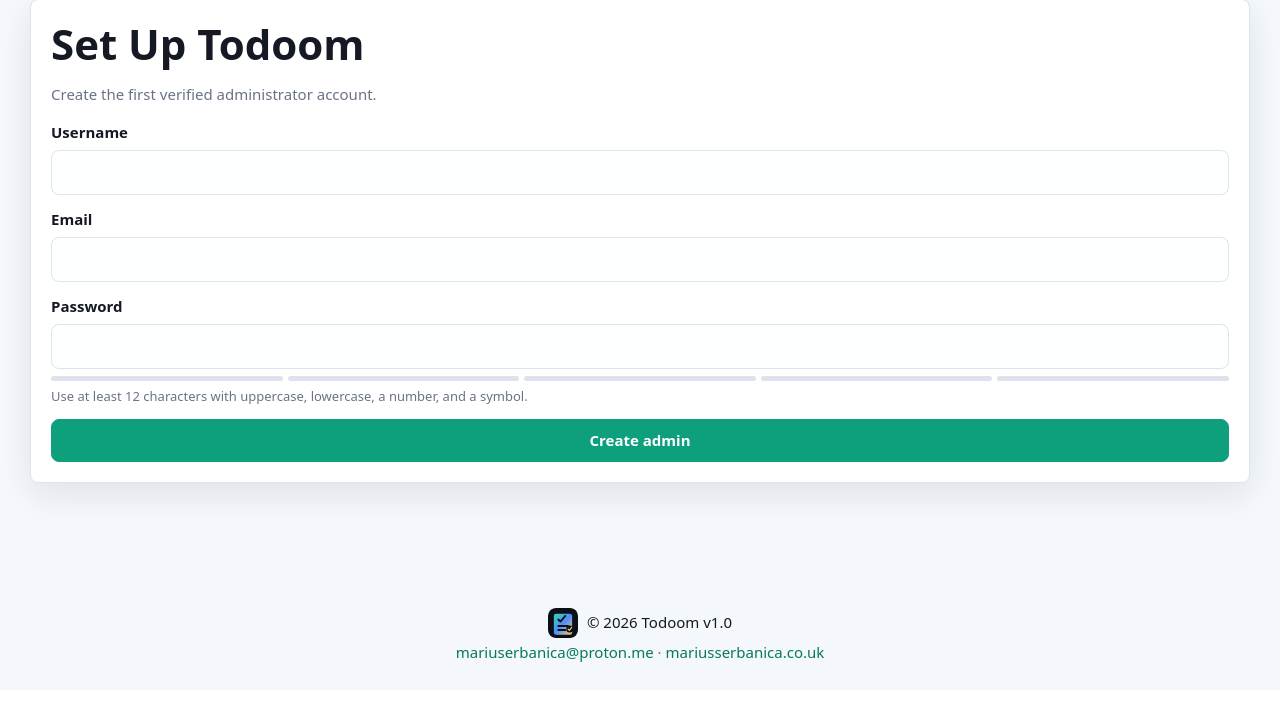
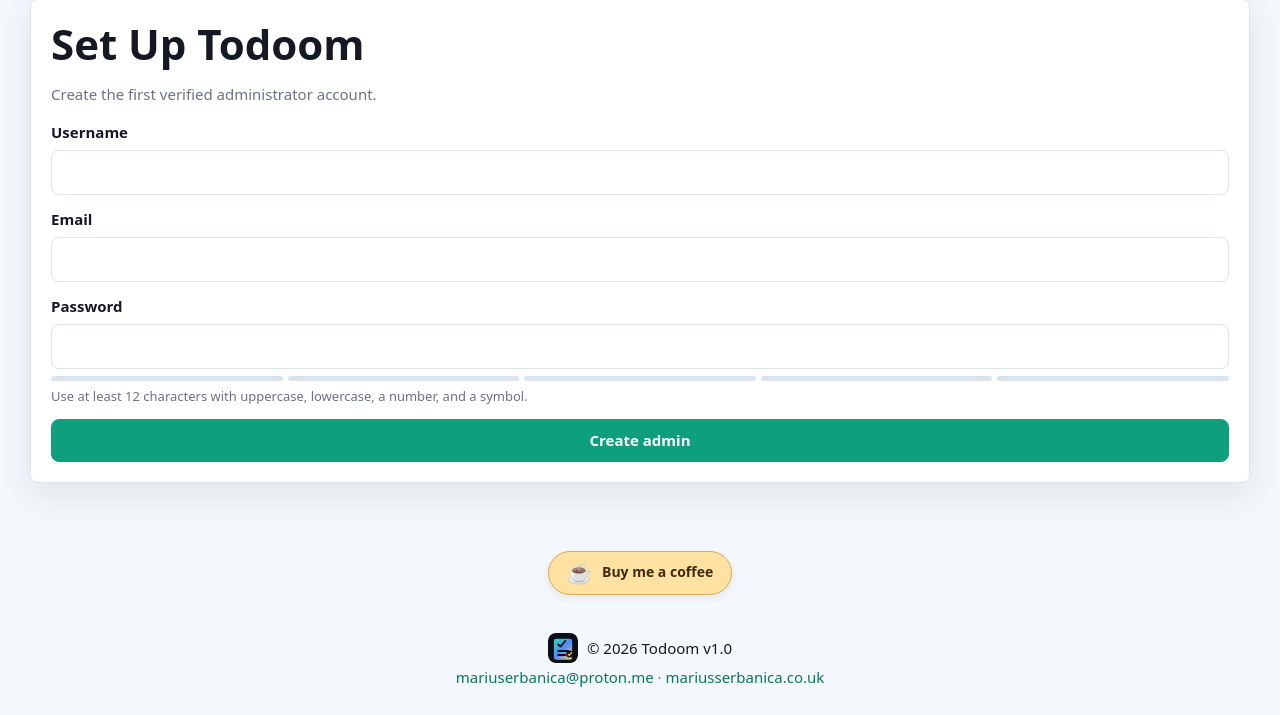
Before and after one commit to sherbmeister/todoom, a PHP site: page /index.php?a=setup in a window 1280 px wide. Shown: the part 110-825 px from the top of the page. Before the commit the page ends 772 px from the top, so only its background shows below. Run offline with PHP 8.4, Linux system fonts and the light colour scheme; some libraries are stand-ins or nearby versions.

Commit message:
Add coffee support button and PayPal donation link

```diff
--- /dev/null
+++ b/assets/support.css
@@ -0,0 +1,6 @@
+.app-coffee-support{display:flex;justify-content:center;align-items:center;flex:0 0 auto;clear:both;width:100%;box-sizing:border-box;padding:14px 16px;margin:0}
+.app-coffee-support .app-coffee-button{display:inline-flex;align-items:center;justify-content:center;gap:9px;min-height:44px;box-sizing:border-box;padding:10px 18px;border:1px solid #d8ad57;border-radius:999px;background:#ffe2a1;color:#3d2b13;font-family:inherit;font-size:14px;font-weight:700;line-height:1.35;letter-spacing:normal;text-decoration:none;white-space:nowrap;box-shadow:0 3px 9px #00000012;transition:background .15s,box-shadow .15s}
+.app-coffee-support .app-coffee-button:hover{background:#ffda87;color:#3d2b13;text-decoration:none;box-shadow:0 4px 12px #0000001f}
+.app-coffee-support .app-coffee-button:focus-visible{outline:3px solid #a66b12;outline-offset:4px}
+.app-coffee-support .app-coffee-cup{font-size:21px;line-height:1}
+@media(max-width:760px){.app-coffee-support{padding-bottom:calc(20px + env(safe-area-inset-bottom,0px))}body:has(.mobile-bottom-nav,.mobile-tabbar) .app-coffee-support{padding-bottom:calc(88px + env(safe-area-inset-bottom,0px))}}
--- a/index.php
+++ b/index.php
@@ -1,5 +1,6 @@
 <?php
 declare(strict_types=1);
+require_once __DIR__ . '/support.php';
 
 use BaconQrCode\Renderer\Image\SvgImageBackEnd;
 use BaconQrCode\Renderer\ImageRenderer;
@@ -727,7 +728,7 @@ function layout(string $title, string $content): void
         if (setting('allow_registration', '1') === '1') echo '<a href="?a=register">Register</a>';
     }
     $mobileBottomNav = $u ? '<nav class="mobile-bottom-nav" aria-label="Mobile navigation"><a href="?"><span>Home</span></a><a href="?a=calendar"><span>Calendar</span></a><a class="bottom-add" href="?a=task-new" aria-label="New task">+</a><a href="#mobile-lists"><span>Lists</span></a><a href="?a=profile"><span>Settings</span></a></nav>' : '';
-    echo '</nav></header><main class="wrap">' . (flash() ?? '') . $content . '</main>' . $mobileBottomNav . '<footer class="footer"><button class="footer-brand version-opener" type="button" data-version-log-open><img src="assets/icon.svg" alt=""><span>&copy; 2026 Todoom v' . h(setting('app_version', INITIAL_APP_VERSION)) . '</span></button><p><a href="mailto:mariuserbanica@proton.me">mariuserbanica@proton.me</a> <span>&middot;</span> <a href="https://mariusserbanica.co.uk/" target="_blank" rel="noopener noreferrer">mariusserbanica.co.uk</a></p></footer></div>' . changelog_html() . '<script src="assets/i18n.js?v=20260807-admin-order"></script><script src="assets/app.js?v=20260810-update-headsup"></script></body></html>';
+    echo '</nav></header><main class="wrap">' . (flash() ?? '') . $content . '</main>' . $mobileBottomNav . '' . app_coffee_support_html('Todoom') . '<footer class="footer"><button class="footer-brand version-opener" type="button" data-version-log-open><img src="assets/icon.svg" alt=""><span>&copy; 2026 Todoom v' . h(setting('app_version', INITIAL_APP_VERSION)) . '</span></button><p><a href="mailto:mariuserbanica@proton.me">mariuserbanica@proton.me</a> <span>&middot;</span> <a href="https://mariusserbanica.co.uk/" target="_blank" rel="noopener noreferrer">mariusserbanica.co.uk</a></p></footer></div>' . changelog_html() . '<script src="assets/i18n.js?v=20260807-admin-order"></script><script src="assets/app.js?v=20260810-update-headsup"></script></body></html>';
 }
 
 function changelog_html(): string
--- /dev/null
+++ b/support.php
@@ -0,0 +1,20 @@
+<?php
+/** Shared, dependency-free donation link for web and packaged clients. */
+function app_coffee_support_html(string $appName, string $stylesheet = 'assets/support.css?v=20261127'): string
+{
+    $url = 'https://www.paypal.com/donate/?' . http_build_query([
+        'business' => 'mariusnicolaeserbanica@gmail.com',
+        'currency_code' => 'GBP',
+        'item_name' => 'Support ' . $appName . ' development',
+    ], '', '&', PHP_QUERY_RFC3986);
+    $href = htmlspecialchars($url, ENT_QUOTES, 'UTF-8');
+    $cssHref = htmlspecialchars($stylesheet, ENT_QUOTES, 'UTF-8');
+    return <<<HTML
+<link rel="stylesheet" href="$cssHref">
+<div class="app-coffee-support">
+  <a class="app-coffee-button" href="$href" target="_blank" rel="noopener noreferrer external" title="Support the developer with a PayPal donation">
+    <span class="app-coffee-cup" aria-hidden="true">☕</span><span>Buy me a coffee</span>
+  </a>
+</div>
+HTML;
+}
```
Also changed, not shown: README.md.
